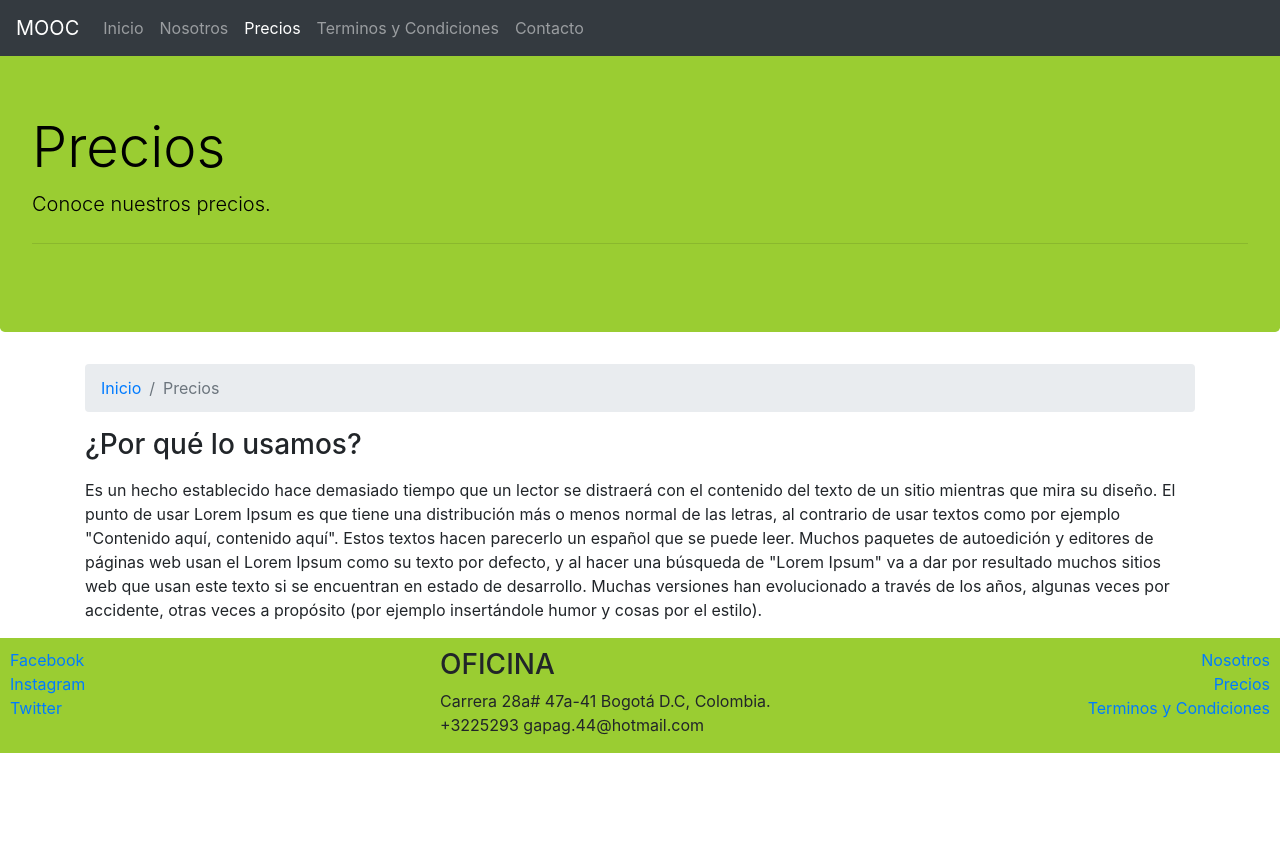
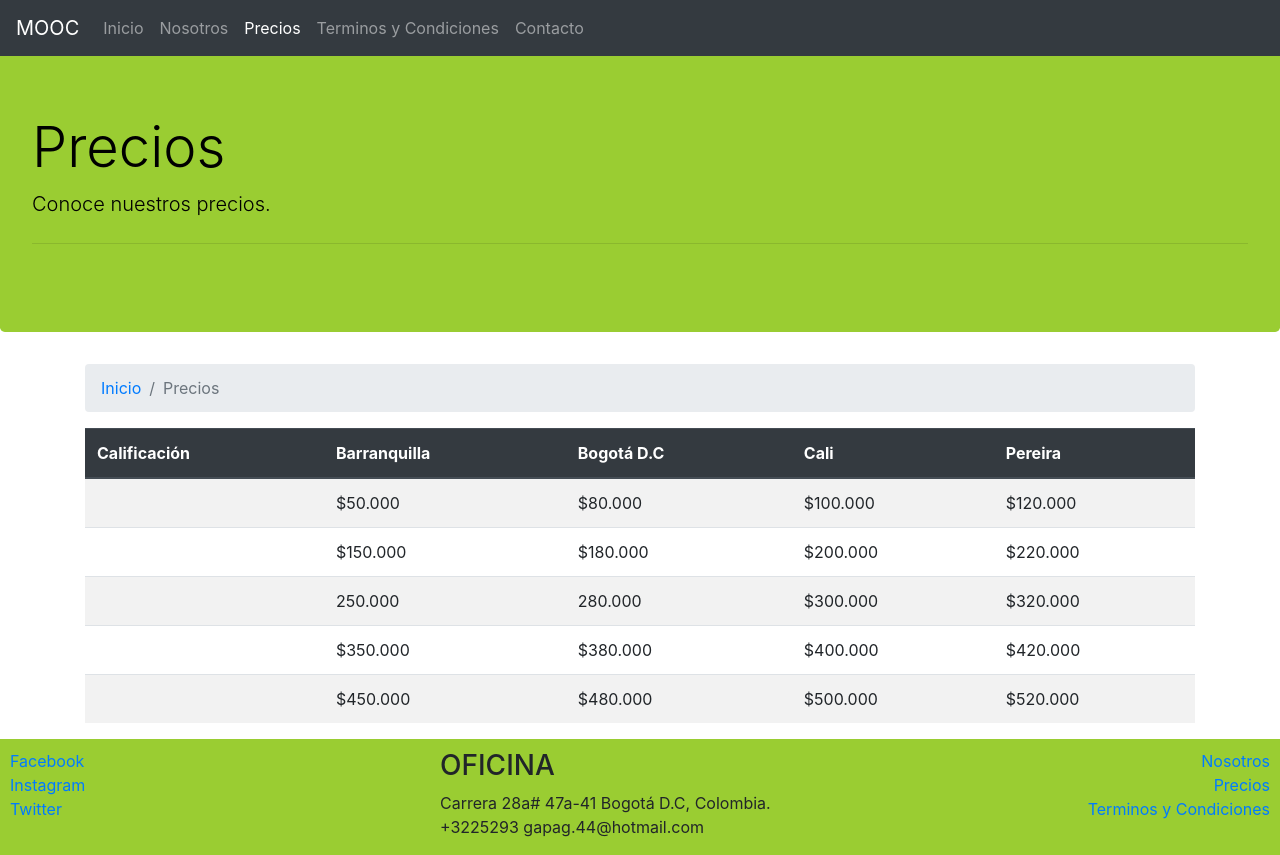
Before and after one commit to gapa8a/ProyectoWeb-MOOC, a website: page prices.html in a window 1280 px wide. Before the commit the page ends 800 px from the top, so only its background shows below. Drawn offline with nearby package versions, Linux system fonts and the light colour scheme; a web font is replaced by a local one.

Commit message:
Se agrega una tabla de precios

```diff
--- a/prices.html
+++ b/prices.html
@@ -8,6 +8,8 @@
     <!-- Bootstrap CSS -->
     <link rel="stylesheet" href="node_modules/bootstrap/dist/css/bootstrap.min.css" >
     <link rel="stylesheet" href="css/main.css" >
+    <link rel="stylesheet" href="node_modules/open-iconic/font/css/open-iconic-bootstrap.min.css" >
+
 
     <title>¡Bienvenido, a un mooc!</title>
   </head>
@@ -44,20 +46,64 @@
               <li class="breadcrumb-item active" aria aria-current="page">Precios</li>
             </ol>
           </nav>
-         <h3><p>¿Por qué lo usamos?</p></h3>
-          <p>
-            Es un hecho establecido hace demasiado tiempo que un lector se distraerá con el
-            contenido del texto de un sitio mientras que mira su diseño.
-            El punto de usar Lorem Ipsum es que tiene una distribución más o menos normal de las letras,
-             al contrario de usar textos como por ejemplo "Contenido aquí, contenido aquí".
-              Estos textos hacen parecerlo un español que se puede leer. Muchos paquetes de autoedición
-              y editores de páginas web usan el Lorem Ipsum como su texto por defecto, y al hacer una
-               búsqueda de "Lorem Ipsum" va a dar por resultado muchos sitios web que usan este texto
-                si se encuentran en estado de desarrollo. Muchas versiones han evolucionado a través de los
-                años, algunas veces por accidente, otras veces a propósito (por ejemplo insertándole humor
-                 y cosas por el estilo).
-
-            </p>
+         <div class="table-responsive">
+           <table class="table table-striped">
+              <thead class="thead-dark">
+                <th>Calificación</th>
+                <th>Barranquilla</th>
+                <th>Bogotá D.C</th>
+                <th>Cali</th>
+                <th>Pereira</th>
+              </thead>
+              <tbody>
+                <tr>
+                  <td><span class="oi oi-star"></span> </td>
+                  <td>$50.000 </td>
+                  <td>$80.000 </td>
+                  <td>$100.000 </td>
+                  <td>$120.000 </td>
+                </tr>
+                <tr>
+                  <td><span class="oi oi-star"></span>
+                    <span class="oi oi-star"></span> </td>
+                  <td>$150.000 </td>
+                  <td>$180.000 </td>
+                  <td>$200.000 </td>
+                  <td>$220.000 </td>
+                </tr>
+                <tr>
+                  <td><span class="oi oi-star"></span>
+                    <span class="oi oi-star"></span>
+                    <span class="oi oi-star"></span> </td>
+                  <td>250.000 </td>
+                  <td>280.000 </td>
+                  <td>$300.000 </td>
+                  <td>$320.000 </td>
+                </tr>
+                <tr>
+                  <td><span class="oi oi-star"></span>
+                    <span class="oi oi-star"></span>
+                    <span class="oi oi-star"></span>
+                    <span class="oi oi-star"></span> </td>
+                  <td>$350.000 </td>
+                  <td>$380.000 </td>
+                  <td>$400.000 </td>
+                  <td>$420.000 </td>
+                </tr>
+                <tr>
+                  <td><span class="oi oi-star"></span>
+                    <span class="oi oi-star"></span>
+                    <span class="oi oi-star"></span>
+                    <span class="oi oi-star"></span>
+                    <span class="oi oi-star"></span></td>
+                  <td>$450.000 </td>
+                  <td>$480.000 </td>
+                  <td>$500.000 </td>
+                  <td>$520.000 </td>
+                </tr>
+              </tbody>
+           </table>
+          </div>
 
 
     </div>
```
